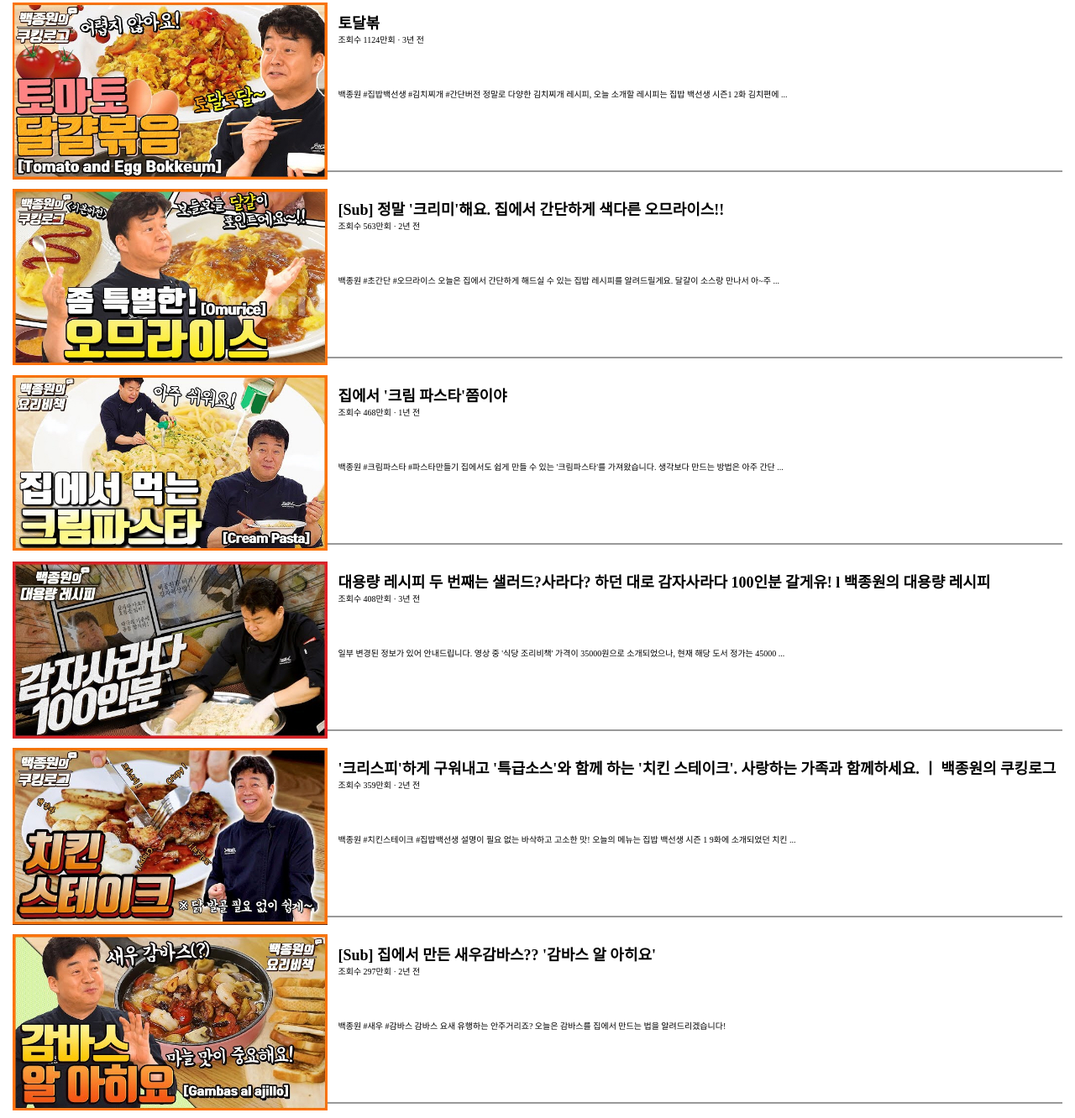
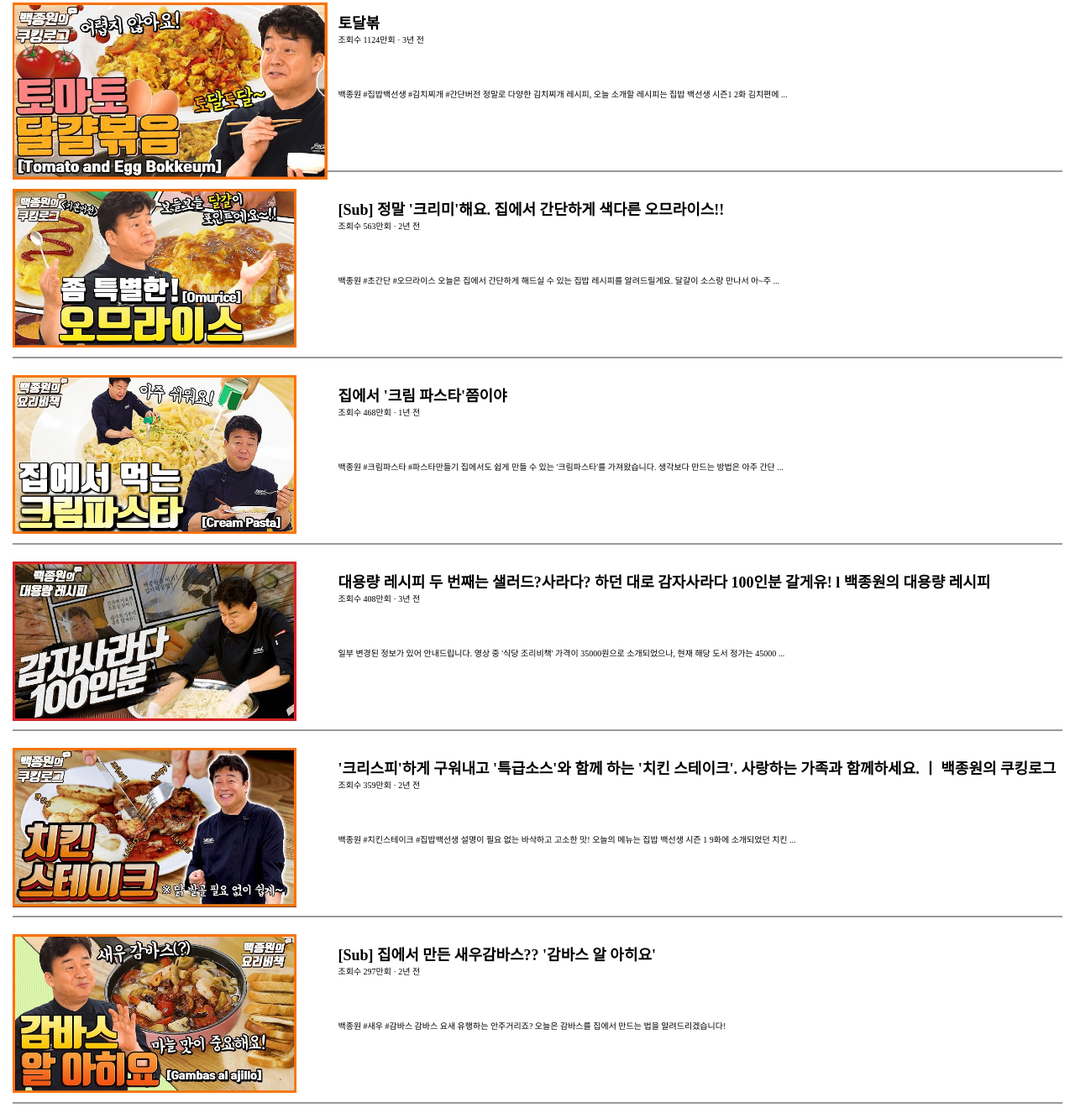
Before and after one commit to rkrua/my-web, a plain HTML site: page western.html in a window 1280 px wide. Shown: the part 306-1638 px from the top of the page at 84% size. Drawn offline with Linux system fonts and the light colour scheme.

Commit message:
Update western.html

```diff
--- a/western.html
+++ b/western.html
@@ -46,7 +46,7 @@
                         <strong>분류</strong>
                             <ul class ="menu2_s submenu">
                                 <li><a href="korean.html"><strong>한식</strong></a></li>
-                                <li><a href="Western.html"><strong>양식</strong></a></li>
+                                <li><a href="western.html"><strong>양식</strong></a></li>
                                 <li><a href="boonsik.html"><strong>분식</strong></a></li>
                             </ul>
                         </li>
@@ -97,7 +97,7 @@
         <div class="menu_list">
             <div class="menu_img">
                 <a href="https://www.youtube.com/watch?v=AlK2Gl6kHZI&t=16s"target="_blank">
-                    <img src="img/오므라이스.jpg" width="100%">
+                    <img src="img/오므라이스.jpg" width="90%">
                 </a>
             </div>
             <div class=menu_title>
@@ -119,7 +119,7 @@
         <div class="menu_list">
             <div class="menu_img">
                 <a href="https://www.youtube.com/watch?v=0bnFoRQebq0&t=14s"target="_blank">
-                    <img src="img/까르보나라.jpg" width="100%">
+                    <img src="img/까르보나라.jpg" width="90%">
                 </a>
             </div>
             <div class=menu_title>
@@ -141,7 +141,7 @@
         <div class="menu_list">
             <div class="menu_img">
                 <a href="https://www.youtube.com/watch?v=QPjfwubAvso&t=14s"target="_blank">
-                    <img src="img/감자사라다.jpg" width="100%">
+                    <img src="img/감자사라다.jpg" width="90%">
                 </a>
             </div>
             <div class=menu_title>
@@ -163,7 +163,7 @@
         <div class="menu_list">
             <div class="menu_img">
                 <a href="https://www.youtube.com/watch?v=OgMi1KTPzJY&t=14s"target="_blank">
-                    <img src="img/치킨스테이크.jpg" width="100%">
+                    <img src="img/치킨스테이크.jpg" width="90%">
                 </a>
             </div>
             <div class=menu_title>
@@ -185,7 +185,7 @@
         <div class="menu_list">
             <div class="menu_img">
                 <a href="https://www.youtube.com/watch?v=jBdQ65yHB_U&t=17s"target="_blank">
-                    <img src="img/감바스.jpg" width="100%">
+                    <img src="img/감바스.jpg" width="90%">
                 </a>
             </div>
             <div class=menu_title>
@@ -207,7 +207,7 @@
         <div class="menu_list">
             <div class="menu_img">
                 <a href="https://www.youtube.com/watch?v=ohihzV6Z85k&t=494s"target="_blank">
-                    <img src="img/알리오올리오.jpg" width="100%">
+                    <img src="img/알리오올리오.jpg" width="90%">
                 </a>
             </div>
             <div class=menu_title>
```
